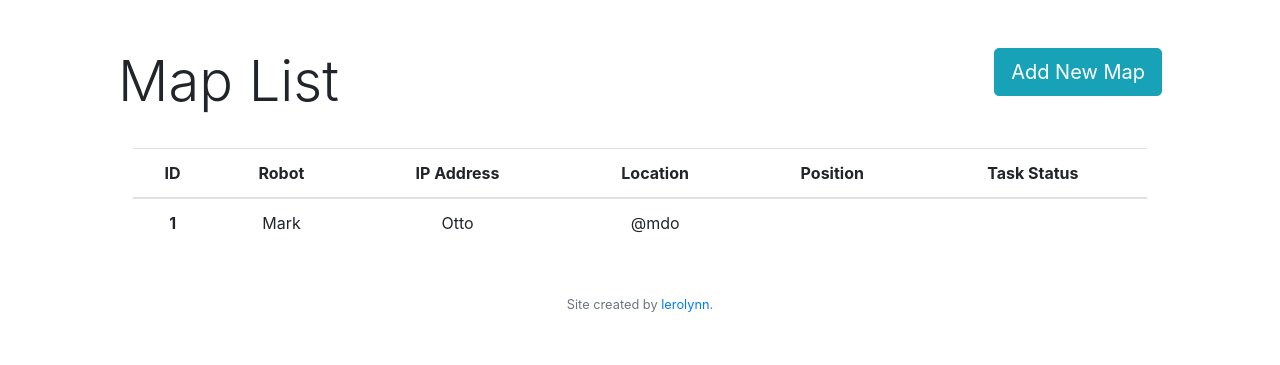
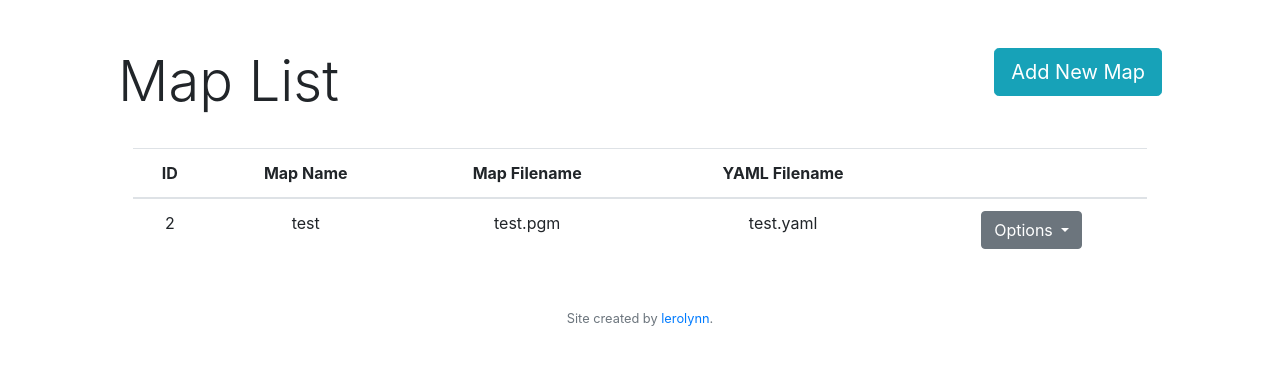
Before and after one commit to lerolynn/CS50, a Flask app: page /maps in a window 1280 px wide. Shown: the part 76-441 px from the top of the page. Run offline with Flask 2, Linux system fonts and the light colour scheme; the visitor is signed in with stand-in values (Sample User, id 1); some libraries are stand-ins or nearby versions.

Commit message:
Added option to delete map, split uploads by user

```diff
--- a/project/app.py
+++ b/project/app.py
@@ -20,6 +20,8 @@ app.config["TEMPLATES_AUTO_RELOAD"] = True
 
 # Get absolute path of uploads folder
 dirname = os.path.dirname(__file__)
+app.config["UPLOADS"] = os.path.join(dirname, "static/uploads")
+app.config["USR_UPLOADS"] = os.path.join(dirname, "static/uploads")
 app.config["MAP_UPLOADS"] = os.path.join(dirname, "static/uploads/maps")
 
 # Ensure responses aren't cached
@@ -40,60 +42,9 @@ Session(app)
 conn = None
 try:
     conn = sqlite3.connect("robots.db", check_same_thread=False)
+    conn.row_factory = sqlite3.Row
 except Error as e:
     print(e)
-
-@app.route("/")
-def index():
-    """Homepage of robot manager"""
-
-    if not session:
-        return redirect("/login")
-    cur = conn.cursor()
-    robots = cur.execute("SELECT * FROM robots")
-
-    # Redirect user to home page
-    return render_template("index.html", robots=robots)
-
-@app.route("/maps", methods=["GET", "POST"])
-def maps():
-    if not session:
-        return redirect("/login")
-
-    if request.method == "POST":
-        if "mapImage" in request.files and "yamlFile" in request.files:
-
-            # Request map image and yaml file
-            map_image = request.files["mapImage"]
-            yml = request.files["yamlFile"]
-
-            # Ensure that map image and yaml file
-            if map_image.filename == "" or yml.filename == "":
-                return apology("No filename", 400)
-
-            if allowed_image(map_image.filename) and allowed_yaml(yml.filename):
-                map_filename = secure_filename(map_image.filename)
-                map_image.save(os.path.join(app.config["MAP_UPLOADS"], map_filename))
-
-                yml_filename = secure_filename(yml.filename)
-                yml.save(os.path.join(app.config["MAP_UPLOADS"], yml_filename))
-                return redirect(request.url)
-
-            else:
-                return apology("Invalid filename", 400)
-
-        else:
-            return apology("Please upload map image and yaml file", 400)
-
-    return render_template("maps.html")
-
-@app.route("/robots")
-def robots():
-    return render_template("robots.html")
-
-@app.route("/tasks")
-def tasks():
-    return render_template("tasks.html")
 
 @app.route("/login", methods=["GET", "POST"])
 def login():
@@ -128,6 +79,11 @@ def login():
         session["username"] = rows[0][1]
         session["name"] = rows[0][2]
 
+        # Update uploads folder to include user
+        app.config["USR_UPLOADS"] = os.path.join(app.config["UPLOADS"], session["username"])
+        app.config["MAP_UPLOADS"] = os.path.join(app.config["USR_UPLOADS"], "maps")
+        print(app.config["MAP_UPLOADS"])
+
         # Redirect user to home page
         return redirect("/")
 
@@ -135,6 +91,119 @@ def login():
     else:
         return render_template("login.html")
 
+@app.route("/")
+def index():
+    """Homepage of robot manager"""
+
+    if not session:
+        return redirect("/login")
+
+    cur = conn.cursor()
+    robots = cur.execute("SELECT * FROM robots")
+
+    # Redirect user to home page
+    return render_template("index.html", robots=robots)
+
+@app.route("/maps", methods=["GET", "POST"])
+def maps():
+    if not session:
+        return redirect("/login")
+
+    if request.method == "POST":
+        if "mapImage" in request.files and "yamlFile" in request.files:
+
+            # Request map image and yaml file
+            map_image = request.files["mapImage"]
+            yml = request.files["yamlFile"]
+
+            # Ensure that map image and yaml file
+            if map_image.filename == "" or yml.filename == "":
+                return apology("No filename", 400)
+
+            if allowed_image(map_image.filename) and allowed_yaml(yml.filename):
+                map_filename = secure_filename(map_image.filename)
+                map_image.save(os.path.join(app.config["MAP_UPLOADS"], map_filename))
+
+                yml_filename = secure_filename(yml.filename)
+                yml.save(os.path.join(app.config["MAP_UPLOADS"], yml_filename))
+
+                # Get map name
+                map_name = map_filename.rsplit(".", 1)[0]
+
+                # Connect to database
+                cur = conn.cursor()
+
+                # Check if map already exists in database
+                cur.execute("SELECT * FROM maps WHERE map_name=? AND user_id=?", (map_name, session["user_id"]))
+                rows = cur.fetchall()
+                if len(rows) > 0:
+                    return apology("Map already exists", 400)
+
+                # Update database with map
+                cur.execute("INSERT INTO maps (user_id, map_name, mapfile, yamlfile) VALUES (?, ?, ?, ?)", (session["user_id"], map_name,  map_filename, yml_filename))
+                conn.commit()
+
+                return redirect(request.url)
+
+            else:
+                return apology("Invalid filename", 400)
+
+        else:
+            return apology("Please upload map image and yaml file", 400)
+
+    cur = conn.cursor()
+    maps = cur.execute("SELECT * FROM maps WHERE user_id=?", (session["user_id"],))
+
+    return render_template("maps.html", maps=maps)
+
+@app.route("/delete_map", methods=["POST"])
+def delete_map():
+    """
+        Function to delete map from database
+    """
+
+    # Check that user has logged in
+    if not session:
+        return redirect("/login")
+
+    # Get map data from database
+    cur = conn.cursor()
+    cur.execute("SELECT * FROM maps WHERE id=(?)", (request.form.get("map_id")))
+    row = cur.fetchone()
+
+    # Delete map files
+    img_path = os.path.join(app.config["MAP_UPLOADS"], row[3])
+    yml_path = os.path.join(app.config["MAP_UPLOADS"], row[4])
+
+    if os.path.isfile(img_path):
+        os.remove(img_path)
+
+    if os.path.isfile(yml_path):
+        os.remove(yml_path)
+
+    # Delete map from database
+    cur.execute("DELETE FROM maps WHERE id=(?)", (request.form.get("map_id")))
+    conn.commit()
+
+    return redirect("/maps")
+
+@app.route("/robots")
+def robots():
+    """
+        Display list of robots, allows user to add robot
+    """
+
+    # Check that user is logged in
+    if not session:
+        return redirect("/login")
+
+    cur = conn.cursor()
+    robots = cur.execute("SELECT * FROM robots")
+    return render_template("robots.html", robots=robots)
+
+@app.route("/tasks")
+def tasks():
+    return render_template("tasks.html")
 
 @app.route("/logout")
 def logout():
@@ -170,6 +239,14 @@ def register():
         cur.execute("SELECT * FROM users WHERE username=:username", {"username": username})
         rows = cur.fetchall()
         conn.commit()
+
+        # Create new user folder in uploads directory
+        usr_folder = os.path.join(app.config["UPLOADS"], username)
+        if not os.path.exists(usr_folder):
+            os.makedirs(os.path.join(usr_folder,"maps"))
+            os.makedirs(os.path.join(usr_folder,"tasks"))
+            # Update user path
+            app.config["USR_UPLOADS"] = usr_folder
 
         # Remember which user and log in
         session["user_id"] = rows[0][0]
--- a/project/templates/layout.html
+++ b/project/templates/layout.html
@@ -50,8 +50,6 @@
                             </a>
 
                             <div class="dropdown-menu dropdown-menu-right" aria-labelledby="dropdownMenuLink">
-                                <a class="dropdown-item" href="/add_robot">Add Robot</a>
-                                <a class="dropdown-item" href="/add_map">Add Map</a>
                                 <a class="dropdown-item" href="/change_password">Change Password</a>
                                 <a class="dropdown-item" href="/logout">Logout</a>
                             </div>
--- a/project/templates/maps.html
+++ b/project/templates/maps.html
@@ -23,8 +23,9 @@
                       <span aria-hidden="true">&times;</span>
                     </button>
                   </div>
+                  <!-- Form to add map -->
+                  <form action="/maps" method="POST" enctype="multipart/form-data">
                     <div class="modal-body">
-                      <form action="/maps" method="POST" enctype="multipart/form-data">
                       <div class="form-group">
                         <label style="margin-left: 20px;" class="float-left">Map Image</label>
                         <div class="custom-file">
@@ -44,6 +45,7 @@
                     <div class="modal-footer">
                       <button type="submit" class="btn btn-primary">Add Map</button></button>
                     </div>
+                  </form>
                 </div>
               </div>
             </div>
@@ -54,23 +56,56 @@
           <div class="col center">
               <table class="table table-hover" width="100%" ID="Table2" style="margin: 0px">
                 <thead>
+                  <!-- Map List Dispaly Header -->
                   <tr>
                     <th>ID</th>
-                    <th>Robot</th>
-                    <th>IP Address</th>
-                    <th>Location</th>
-                    <th>Position</th>
-                    <th>Task Status</th>
+                    <th>Map Name</th>
+                    <th>Map Filename</th>
+                    <th>YAML Filename</th>
+                    <th></th>
                   </tr>
                 </thead>
+                <!-- Map Data -->
                 <tbody>
+                {% for map in maps %}
                   <tr>
-                    <th scope="row">1</th>
-                    <td>Mark</td>
-                    <td>Otto</td>
-                    <td>@mdo</td>
+                    <td>{{  map.id  }}</td>
+                    <td>{{  map.map_name  }}</td>
+                    <td>{{  map.mapfile  }}</td>
+                    <td>{{  map.yamlfile  }}</td>
+                    <td>
+                      <div class="dropdown">
+                        <button class="btn btn-secondary dropdown-toggle" data-flip="false" type="button" id="dropdownMenuButton" data-toggle="dropdown" aria-haspopup="true" aria-expanded="false">
+                          Options
+                        </button>
+                        <div class="dropdown-menu dropup" aria-labelledby="dropdownMenuButton">
+                          <!-- <a class="dropdown-item" data-toggle="modal" data-target="#updateMap" href="#">Update</a> -->
+                          <a class="dropdown-item" data-toggle="modal" data-target="#deleteMap{{  map.id  }}" href="#">Delete</a>
+                        </div>
+                      </div>
+                    </td>
+
+                    <!-- Modal for Delete-->
+                    <div class="modal fade bd-example-modal-lg" id="deleteMap{{  map.id  }}" tabindex="-1" role="dialog" aria-labelledby="exampleModalCenterTitle" aria-hidden="true">
+                      <div class="modal-dialog modal-dialog-centered modal-lg" role="document">
+                        <div class="modal-content">
+                          <div class="modal-header">
+                            <h5 class="modal-title" id="exampleModalLongTitle">Are you sure you want to delete Map - {{ map.map_name }}?</h5>
+                            <button type="button" class="close" data-dismiss="modal" aria-label="Close">
+                              <span aria-hidden="true">&times;</span>
+                            </button>
+                          </div>
+                          <div class="modal-footer">
+                            <form action="/delete_map" method="POST">
+                              <button type="submit" class="btn btn-secondary" name="map_id" value="{{  map.id  }}">Yes</button>
+                              <button type="button" class="btn btn-primary" data-dismiss="modal">No, Don't Delete Map {{ map.map_name }}</button></button>
+                            </form>
+                          </div>
+                        </div>
+                      </div>
+                    </div>
                   </tr>
-                  <tr>
+                {% endfor %}
                 </tbody>
               </table>
           </div>
```
Also changed, not shown: project/robots.db, project/static/willowgarage.jpg (deleted), 1 other file. Lines whose indentation alone changed are shown as unchanged.
